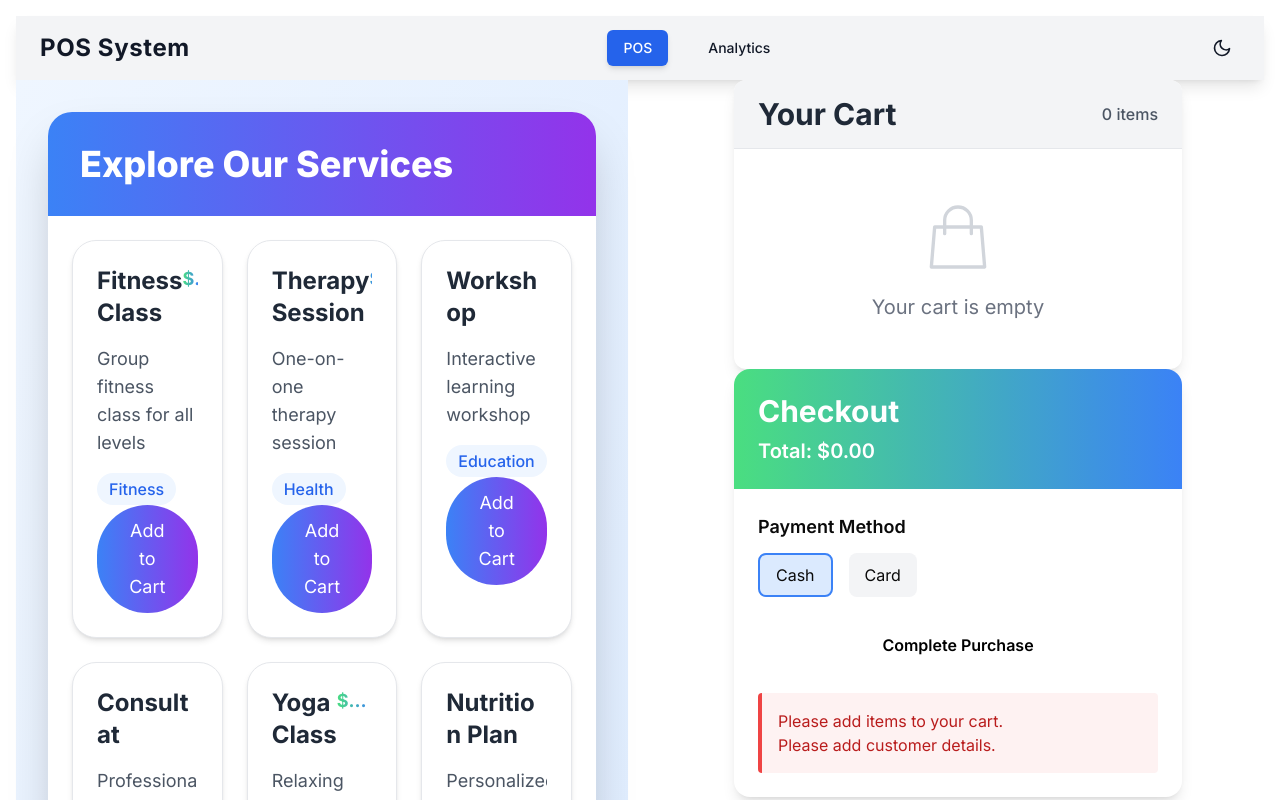
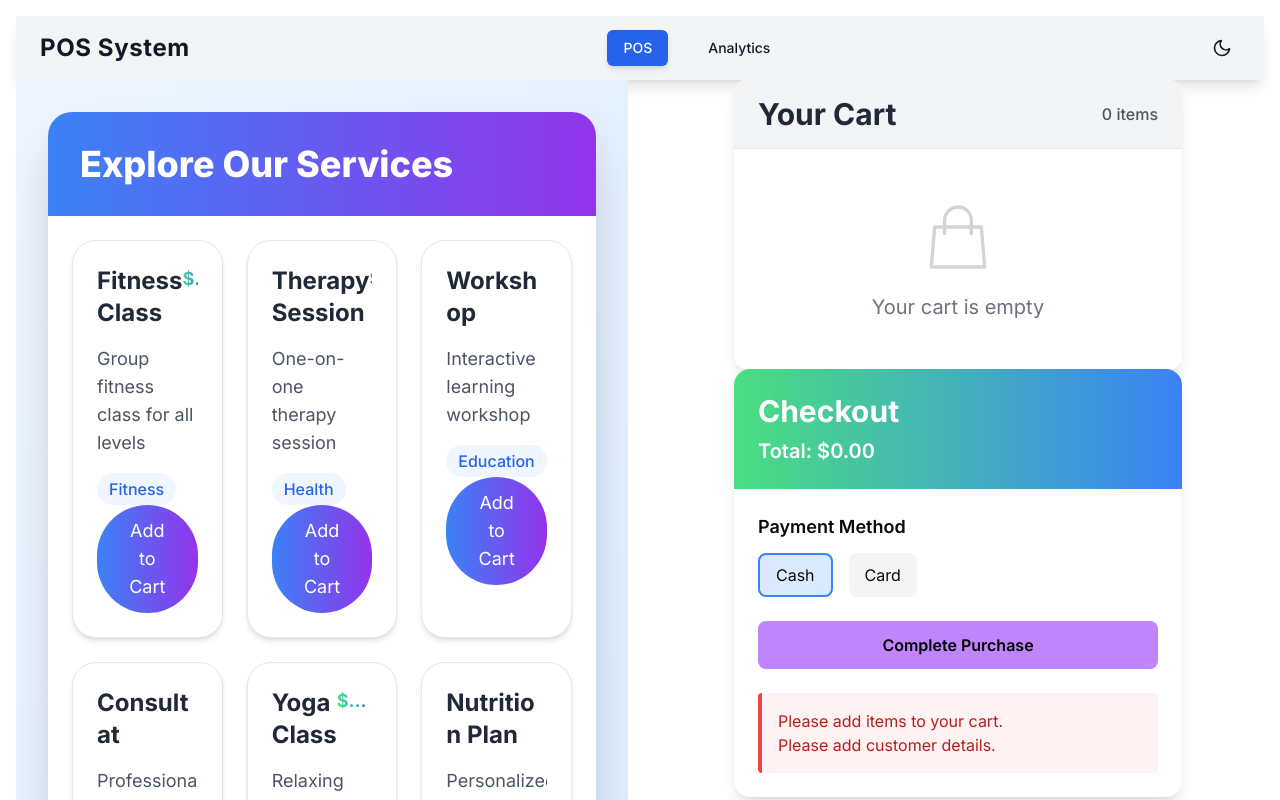
Before and after one commit to prashantxy/task, a Next.js app: page / in a window 1280 px wide. Shown: the top 800 px of the page. Built offline with nearby package versions, Linux system fonts and the light colour scheme.

Commit message:
Update checkout.tsx

```diff
--- a/app/components/checkout.tsx
+++ b/app/components/checkout.tsx
@@ -74,18 +74,17 @@ const Checkout = ({ customer, cart, totalAmount, onCheckoutComplete, isCustomerR
           </div>
         </div>
 
-      <button
+ <button
   onClick={handleCheckout}
   disabled={cart.length === 0 || isProcessing || (isCustomerRequired && !customer)}
-  className="
+  className={`
     w-full py-3 rounded-lg text-black font-semibold
+    ${cart.length === 0 || isProcessing || (isCustomerRequired && !customer)
+      ? 'bg-purple-400 cursor-not-allowed'
+      : 'bg-gradient-to-r from-purple-500 to-indigo-600 hover:from-purple-600 hover:to-indigo-700'}
     transition-all duration-300
     flex items-center justify-center space-x-2
-    ${cart.length === 0 || isProcessing || (isCustomerRequired && !customer)
-      ? 'bg-purple-400 cursor-not-allowed'
-      : 'bg-gradient-to-r from-purple-500 to-indigo-600 hover:from-purple-600 hover:to-indigo-700'
-    }
-  "
+  `}
 >
   {isProcessing ? (
     <>
@@ -118,6 +117,7 @@ const Checkout = ({ customer, cart, totalAmount, onCheckoutComplete, isCustomerR
 
 
 
+
         {(cart.length === 0 || (isCustomerRequired && !customer)) && (
           <div className="bg-red-50 border-l-4 border-red-500 p-4 rounded">
             {cart.length === 0 && (
```
